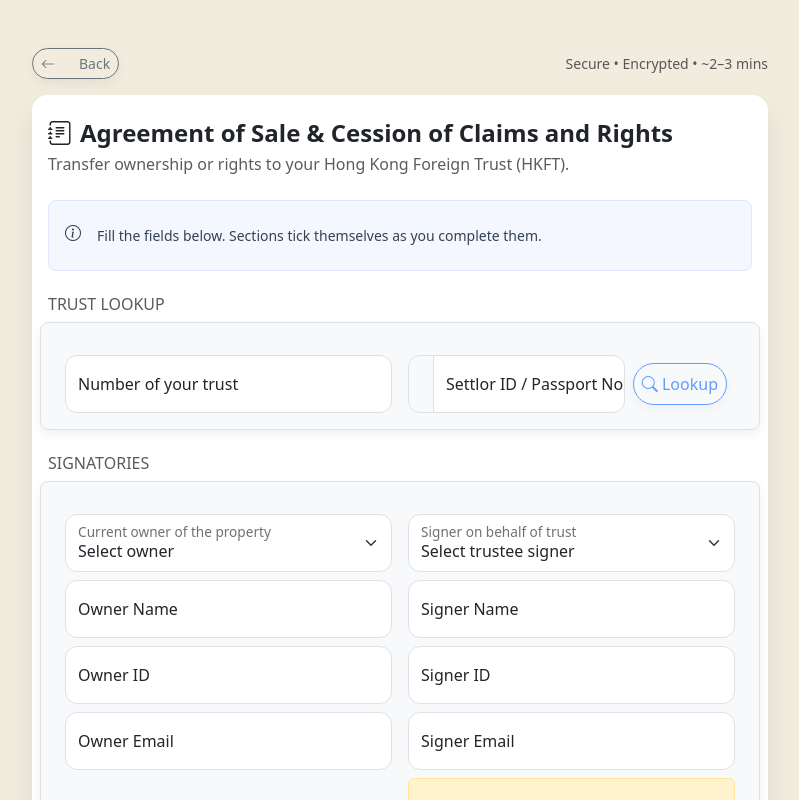
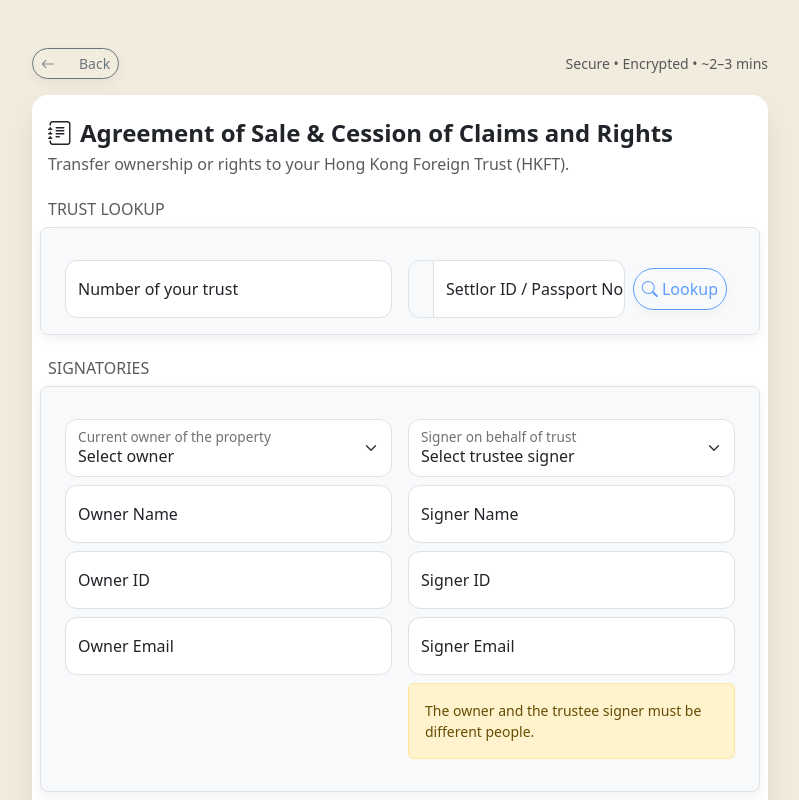
Before and after one commit to WhitelightningDev/hongkongtrust, an Angular app: page /sale-and-cede-agreement in a window 1280 px wide. Shown: the top 800 px of the page, without its empty margins (240-1039 px from the left). Built offline with nearby package versions, Linux system fonts and the light colour scheme.

Commit message:
`Removed alert message and surrounding HTML in sale-and-cede-agreement.html`

```diff
--- a/src/app/pages/sale-and-cede-agreement/sale-and-cede-agreement.html
+++ b/src/app/pages/sale-and-cede-agreement/sale-and-cede-agreement.html
@@ -30,12 +30,7 @@
           </div>
         </div>
         <div class="card-body pt-0 pb-2">
-          <div class="alert alert-primary-subtle border border-primary-subtle d-flex align-items-start gap-2 mb-4 rounded-3">
-            <i class="bi bi-info-circle mt-1"></i>
-            <div class="small m-2">
-              Fill the fields below. Sections tick themselves as you complete them.
-            </div>
-          </div>
+
 
           <form [formGroup]="cessionForm" (ngSubmit)="submitForm()" novalidate>
 
```
